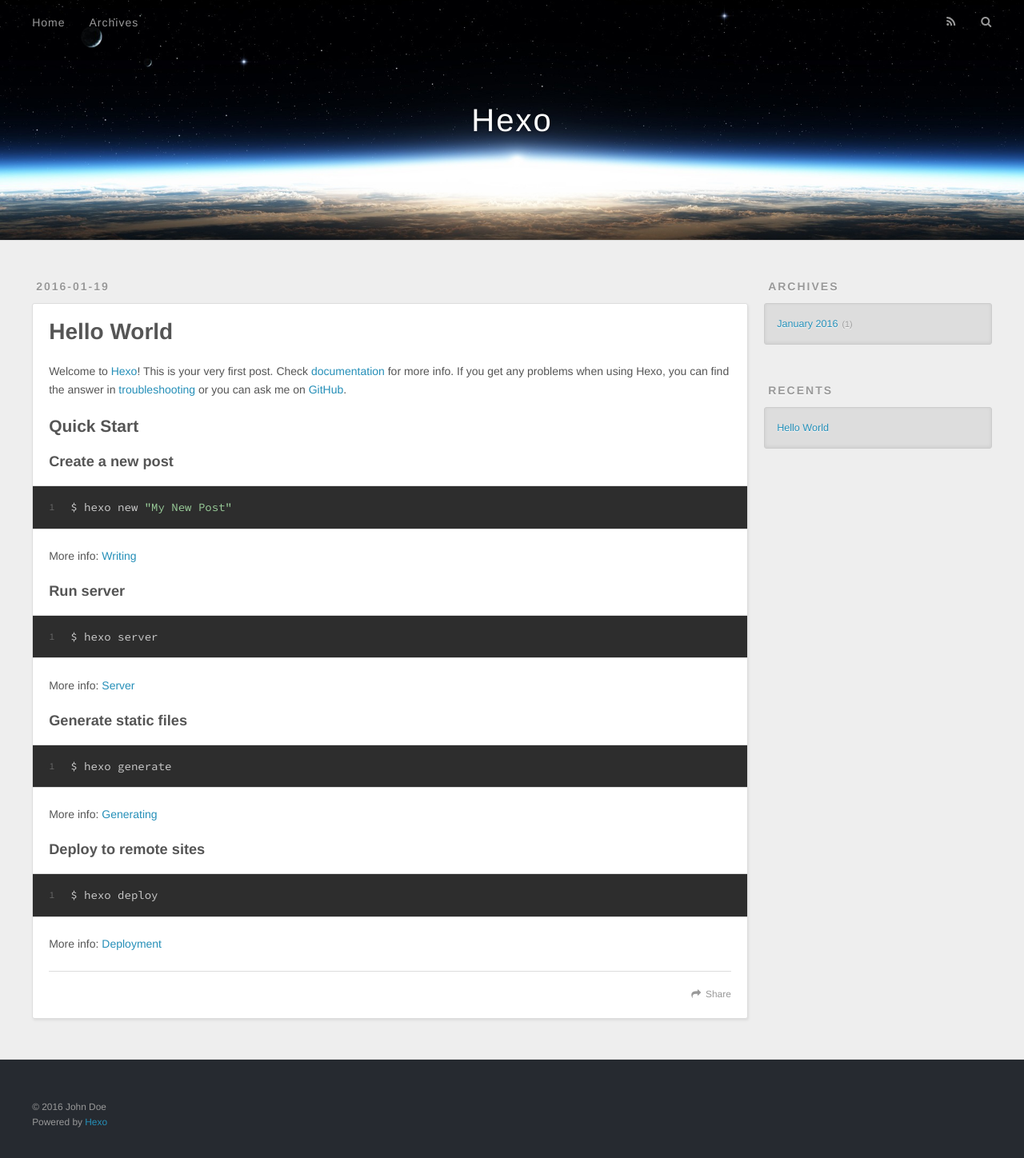
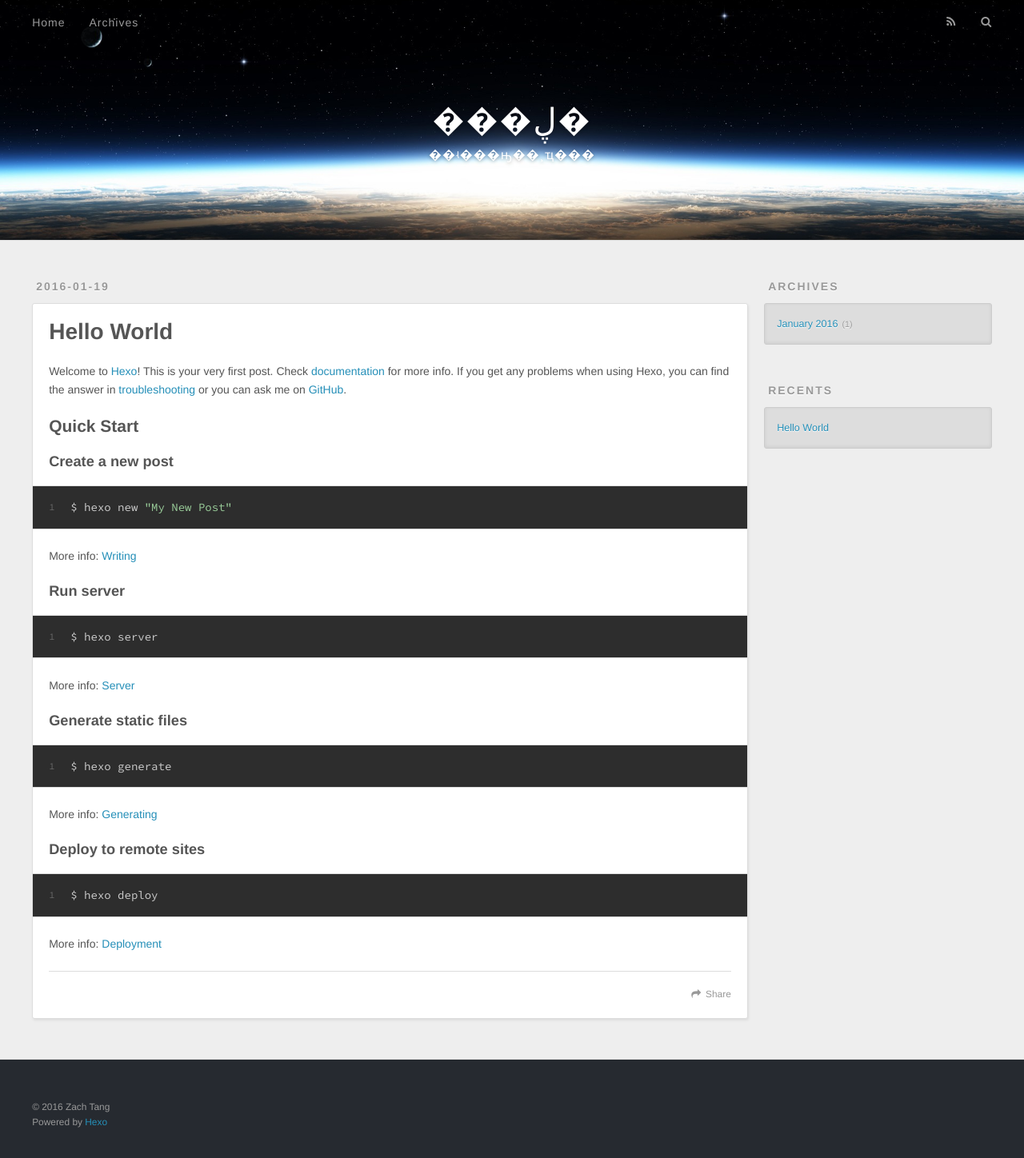
Before and after one commit to tagicc/tagicc.github.io, a plain HTML site: page index.html in a window 1280 px wide. Shown: the whole page at 80% size. Drawn offline with nearby package versions, Linux system fonts and the light colour scheme.

Commit message:
Site updated: 2016-01-22 20:45:34

```diff
--- a/index.html
+++ b/index.html
@@ -3,19 +3,19 @@
 <head>
   <meta charset="utf-8">
 
-  <title>Hexo</title>
+  <title>���ڸ�</title>
   <meta name="viewport" content="width=device-width, initial-scale=1, maximum-scale=1">
   <meta name="description">
 <meta property="og:type" content="website">
-<meta property="og:title" content="Hexo">
+<meta property="og:title" content="���ڸ�">
 <meta property="og:url" content="http://yoursite.com/index.html">
-<meta property="og:site_name" content="Hexo">
+<meta property="og:site_name" content="���ڸ�">
 <meta property="og:description">
 <meta name="twitter:card" content="summary">
-<meta name="twitter:title" content="Hexo">
+<meta name="twitter:title" content="���ڸ�">
 <meta name="twitter:description">
 
-    <link rel="alternative" href="/atom.xml" title="Hexo" type="application/atom+xml">
+    <link rel="alternative" href="/atom.xml" title="���ڸ�" type="application/atom+xml">
 
 
     <link rel="icon" href="/favicon.png">
@@ -33,8 +33,12 @@
   <div id="header-outer" class="outer">
     <div id="header-title" class="inner">
       <h1 id="logo-wrap">
-        <a href="/" id="logo">Hexo</a>
+        <a href="/" id="logo">���ڸ�</a>
       </h1>
+
+        <h2 id="subtitle-wrap">
+          <a href="/" id="subtitle">��ʵ���ԣ��¸ҵ���</a>
+        </h2>
 
     </div>
     <div id="header-inner" class="inner">
@@ -96,7 +100,7 @@
 
     </div>
     <footer class="article-footer">
-      <a data-url="http://yoursite.com/2016/01/19/hello-world/" data-id="cijlizjtd0000esvh5xjjxoml" class="article-share-link">Share</a>
+      <a data-url="http://yoursite.com/2016/01/19/hello-world/" data-id="cijpok6nq000030vh9pwy2auv" class="article-share-link">Share</a>
 
 
     </footer>
@@ -148,7 +152,7 @@
 
   <div class="outer">
     <div id="footer-info" class="inner">
-      &copy; 2016 John Doe<br>
+      &copy; 2016 Zach Tang<br>
       Powered by <a href="http://hexo.io/" target="_blank">Hexo</a>
     </div>
   </div>
```
Also changed, not shown: 2016/01/19/hello-world/index.html (+10 -6 lines), archives/2016/01/index.html (+11 -7 lines), archives/2016/index.html (+11 -7 lines), archives/index.html (+11 -7 lines).
